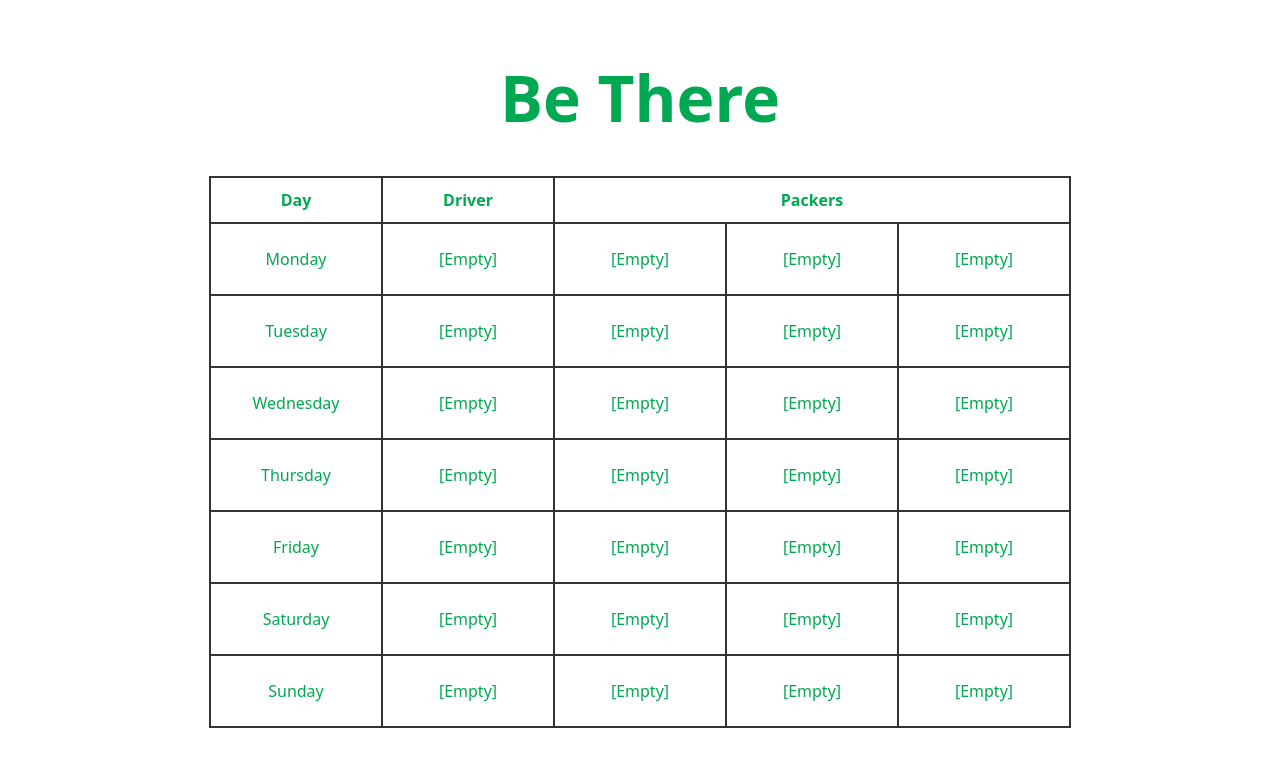
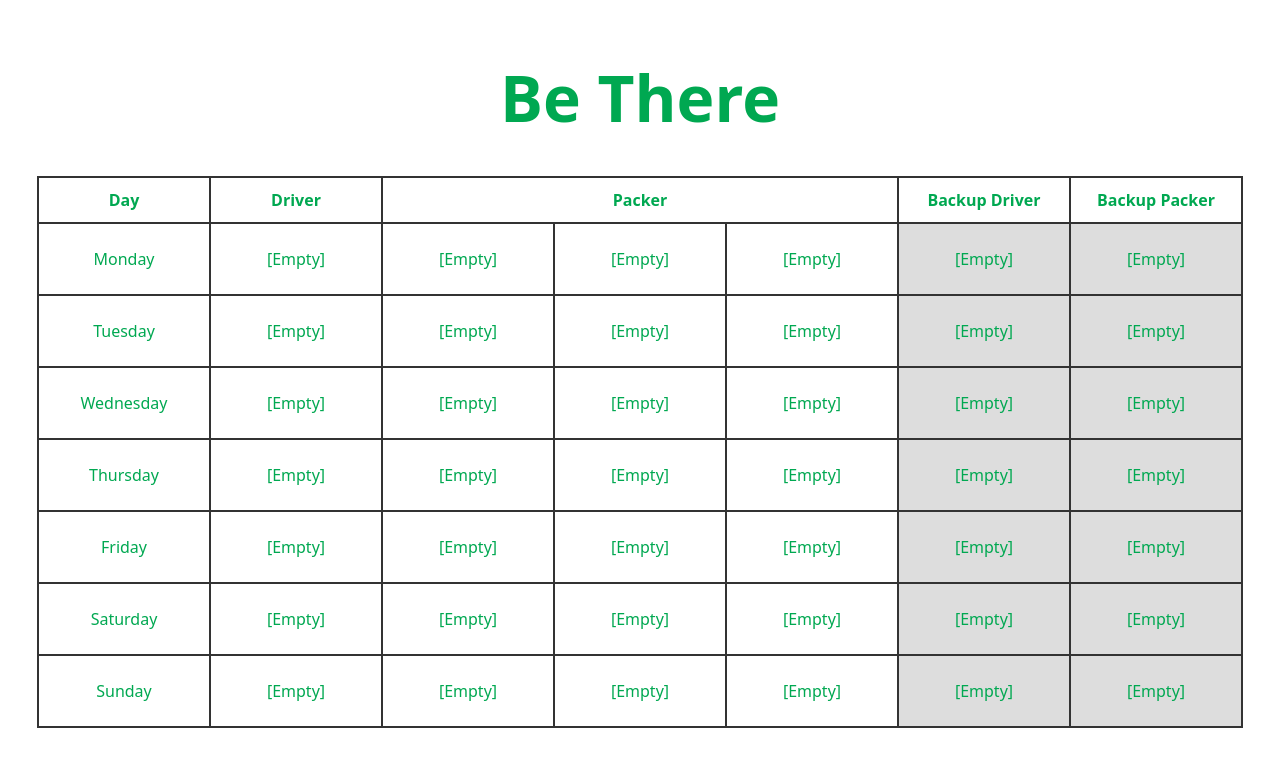
Before and after one commit to graydon18/be-there, a React (Vite) app in the folder volunteer-app/: page / in a window 1280 px wide. Shown: the top 766 px of the page. Built offline with nearby package versions, Linux system fonts and the light colour scheme; no server answers.

Commit message:
Front end - Adding regular vs backup shifts

```diff
--- a/volunteer-app/src/App.jsx
+++ b/volunteer-app/src/App.jsx
@@ -2,16 +2,22 @@ import { useState, useEffect } from 'react';
 import './App.css';
 
 function App() {
-  // days of the week
   const days = ['Monday', 'Tuesday', 'Wednesday', 'Thursday', 'Friday', 'Saturday', 'Sunday'];
 
-  // an object with keys as day names and values as an array of 4 slots
+  const roleLabels = {
+    0: "Driver",
+    1: "Packer",
+    2: "Packer",
+    3: "Packer",
+    4: "Backup Driver",
+    5: "Backup Packer"
+  };
+
   const [schedule, setSchedule] = useState({});
 
-  // Fetch schedule from the backend on initial render
   const fetchSchedule = async () => {
     try {
-        const response = await fetch('http://localhost:3001/schedule');
+      const response = await fetch('http://localhost:3001/schedule');
       const data = await response.json();
       setSchedule(data);
     } catch (error) {
@@ -23,17 +29,36 @@ function App() {
     fetchSchedule();
   }, []);
 
-  // Handle when a user clicks on a slot to sign up
+  const isSlotAllowed = (day, slot) => {
+    if (slot === 0 || (slot >= 1 && slot <= 3)) {
+      return true;
+    }
+    if (slot === 4) {
+      return schedule[day] && schedule[day][0] !== "";
+    }
+    if (slot === 5) {
+      return schedule[day] && schedule[day][1] !== "" && schedule[day][2] !== "" && schedule[day][3] !== "";
+    }
+    return false;
+  };
+
   const handleSlotClick = async (day, slot) => {
-    const name = prompt("Enter your name:");
+    if (!isSlotAllowed(day, slot)) {
+      alert("Please fill the main positions before signing up for backup.");
+      return;
+    }
+    if (schedule[day] && schedule[day][slot] !== "") {
+      alert("This slot is already taken.");
+      return;
+    }
+    const role = roleLabels[slot];
+    const name = prompt(`Enter your name to sign up as ${role}:`);
     if (!name) return;
 
     try {
-        const response = await fetch('http://localhost:3001/signup', {
+      const response = await fetch('http://localhost:3001/signup', {
         method: 'POST',
-        headers: {
-          'Content-Type': 'application/json'
-        },
+        headers: { 'Content-Type': 'application/json' },
         body: JSON.stringify({ day, slot, name })
       });
       const data = await response.json();
@@ -53,26 +78,33 @@ function App() {
       <table>
         <thead>
           <tr>
-            <th>Day</th>
-            <th>Driver</th>
-            <th colSpan="3">Packers</th>
+            <th rowSpan="2">Day</th>
+            <th rowSpan="2">Driver</th>
+            <th colSpan="3">Packer</th>
+            <th rowSpan="2">Backup Driver</th>
+            <th rowSpan="2">Backup Packer</th>
+          </tr>
+          <tr>
           </tr>
         </thead>
         <tbody>
-          {days.map((day) => (
+          {days.map(day => (
             <tr key={day}>
               <td>{day}</td>
-              {Array.from({ length: 4 }).map((_, slot) => (
-                <td
-                  key={slot}
-                  data-day={day}
-                  data-slot={slot}
-                  onClick={() => handleSlotClick(day, slot)}
-                  style={{ cursor: 'pointer' }}
-                >
-                  {schedule[day] && schedule[day][slot] ? schedule[day][slot] : '[Empty]'}
-                </td>
-              ))}
+              {/** Render cells in the order:
+                  0: Driver, 1-3: Packer, 4: Backup Driver, 5: Backup Packer */}
+              {[0, 1, 2, 3, 4, 5].map(slot => {
+                const allowed = isSlotAllowed(day, slot);
+                const cellStyle = {
+                  cursor: 'pointer',
+                  backgroundColor: allowed ? '#fff' : '#ddd'
+                };
+                return (
+                  <td key={slot} onClick={() => handleSlotClick(day, slot)} style={cellStyle}>
+                    {schedule[day] && schedule[day][slot] ? schedule[day][slot] : '[Empty]'}
+                  </td>
+                );
+              })}
             </tr>
           ))}
         </tbody>
```
